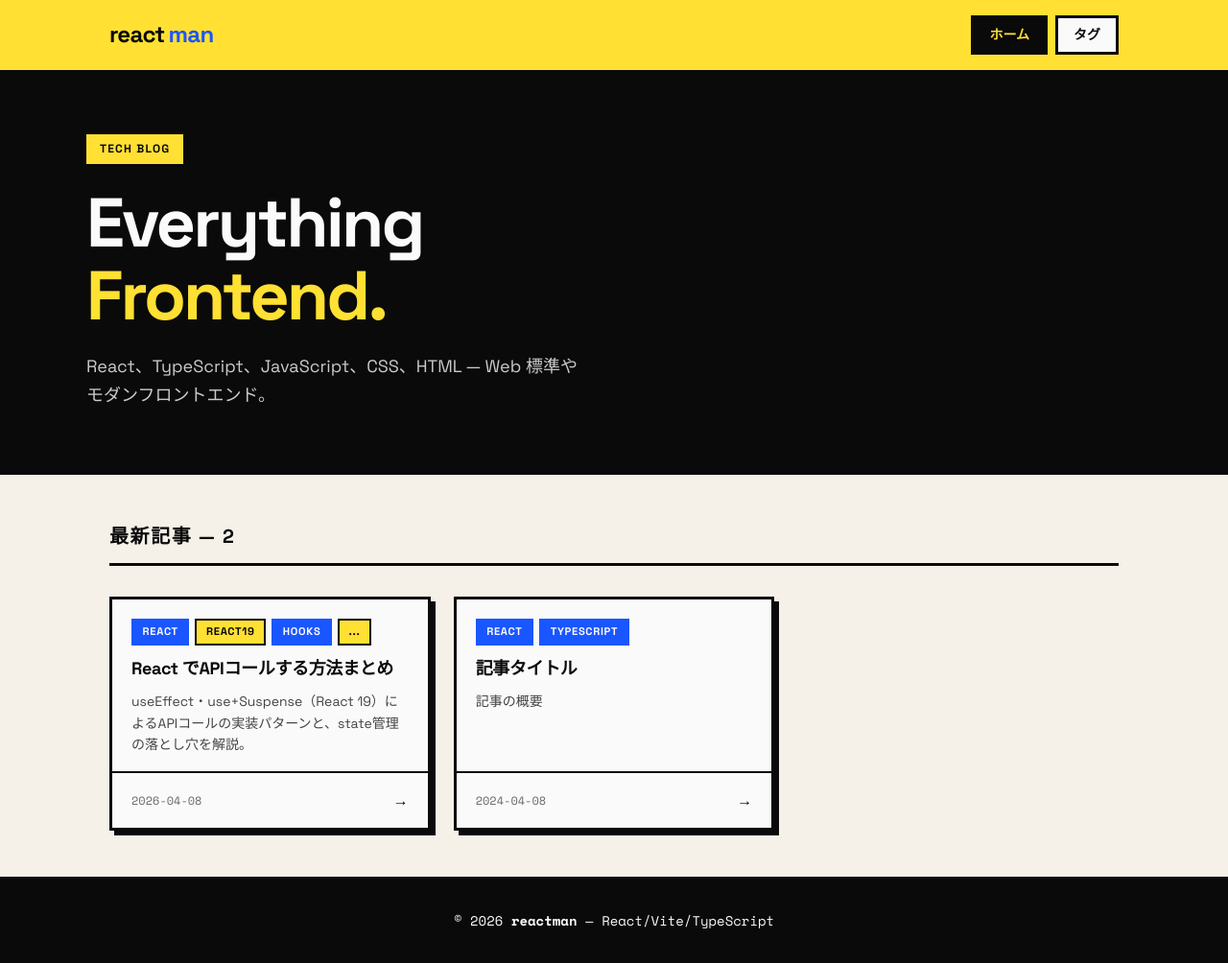
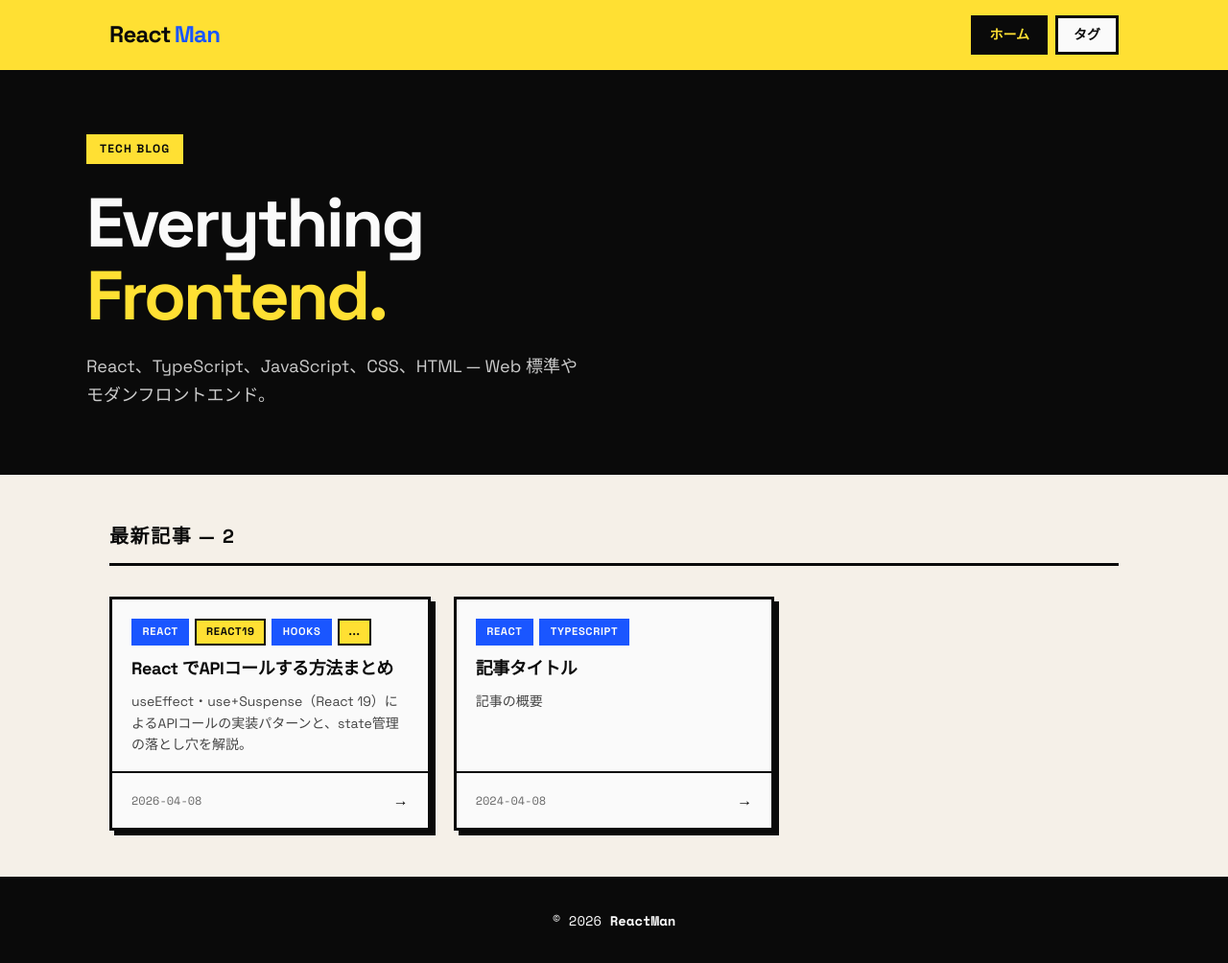
Before and after one commit to jun0222/react-man, a React (Vite) app: page / in a window 1280 px wide. Shown: the whole page at 96% size. Built offline with nearby package versions, Linux system fonts and the light colour scheme.

Commit message:
fix(ui): correct branding to "ReactMan" in Header and Footer components

```diff
--- a/src/components/Footer.tsx
+++ b/src/components/Footer.tsx
@@ -2,7 +2,7 @@ export default function Footer() {
   return (
     <footer className="site-footer">
       <p>
-        &copy; {new Date().getFullYear()} <strong>reactman</strong> — React/Vite/TypeScript
+        &copy; {new Date().getFullYear()} <strong>ReactMan</strong>
       </p>
     </footer>
   )
--- a/src/components/Header.tsx
+++ b/src/components/Header.tsx
@@ -5,7 +5,7 @@ export default function Header() {
     <header className="site-header">
       <div className="site-header__inner">
         <NavLink to="/" className="site-logo">
-          react<span className="accent">man</span>
+          React<span className="accent">Man</span>
         </NavLink>
         <nav className="site-nav">
           <NavLink
```
